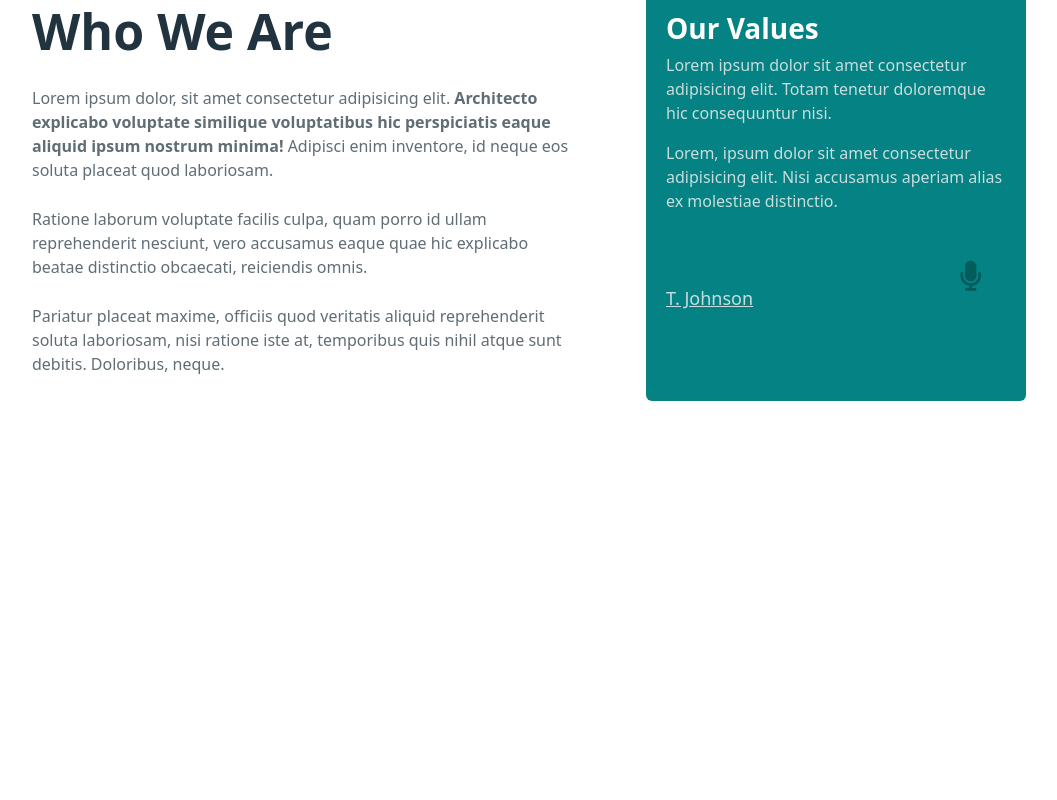
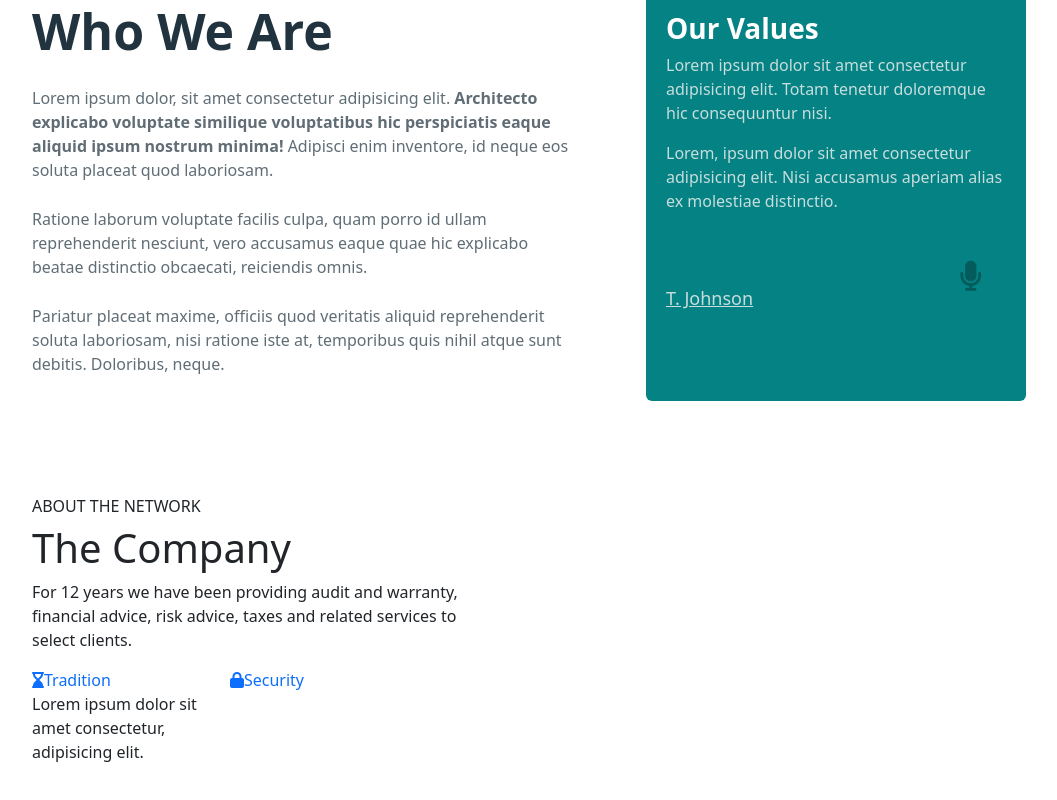
Before and after one commit to matteocenci/proj-html-vuejs, a Vue app: page /about in a window 1280 px wide. Shown: the part 661-1461 px from the top of the page, without its empty margins (50-1107 px from the left). Before the commit the page ends 1110 px from the top, so only its background shows below. Built offline with nearby package versions, Linux system fonts and the light colour scheme.

Commit message:
feat: Continuing with CompanySection

```diff
--- /dev/null
+++ b/src/components/CompanySection.vue
@@ -0,0 +1,42 @@
+<script>
+export default {
+
+}
+</script>
+
+<template>
+    <div class="container py-5">
+        <div class="row">
+            <div class="col-5">
+                <h6>ABOUT THE NETWORK</h6>
+                <h1>The Company</h1>
+
+                <p>For 12 years we have been providing audit and warranty, financial advice, risk advice, taxes and related services to select clients.</p>
+                <div class="row">
+                    <div class="col-5 cardt">
+                        <a href="#">
+                            <i class="fa-solid fa-hourglass-end"></i>
+                            <label for="#">Tradition</label>
+
+                        </a>
+                        <p>Lorem ipsum dolor sit amet consectetur, adipisicing elit. </p>
+                    </div>
+                    <div class="col-5 cardt">
+                        <a href="#">
+                            <i class="fa-solid fa-lock"></i>
+                            <label for="#">Security</label>
+                        </a>
+                    </div>
+
+                </div>
+
+            </div>
+        </div>
+
+    </div>
+
+</template>
+
+<style scoped lang="scss">
+
+</style>
--- a/src/pages/About.vue
+++ b/src/pages/About.vue
@@ -1,6 +1,7 @@
 <script>
 import WhoWeAre from "../components/WhoWeAre.vue";
 import AppHero from "../components/AppHero.vue";
+import CompanySection from "../components/CompanySection.vue";
 import {store} from "../store.js";
 
 
@@ -8,6 +9,7 @@ import {store} from "../store.js";
         components: {
             WhoWeAre,
             AppHero,
+            CompanySection,
         },
         data() {
             return {
@@ -22,6 +24,7 @@ import {store} from "../store.js";
 <template>
     <AppHero :hero="store.heroSection[0]" class="app-hero-1"/>
     <WhoWeAre />
+    <CompanySection />
 </template>
 
 <style scoped lang="scss">
--- a/src/store.js
+++ b/src/store.js
@@ -81,6 +81,7 @@ export const store = reactive({
             background: './assets/img/bg-1.jpg',
             href: ' / Contact Us'
         },
-    ]
+    ],
+
 
 });
```
